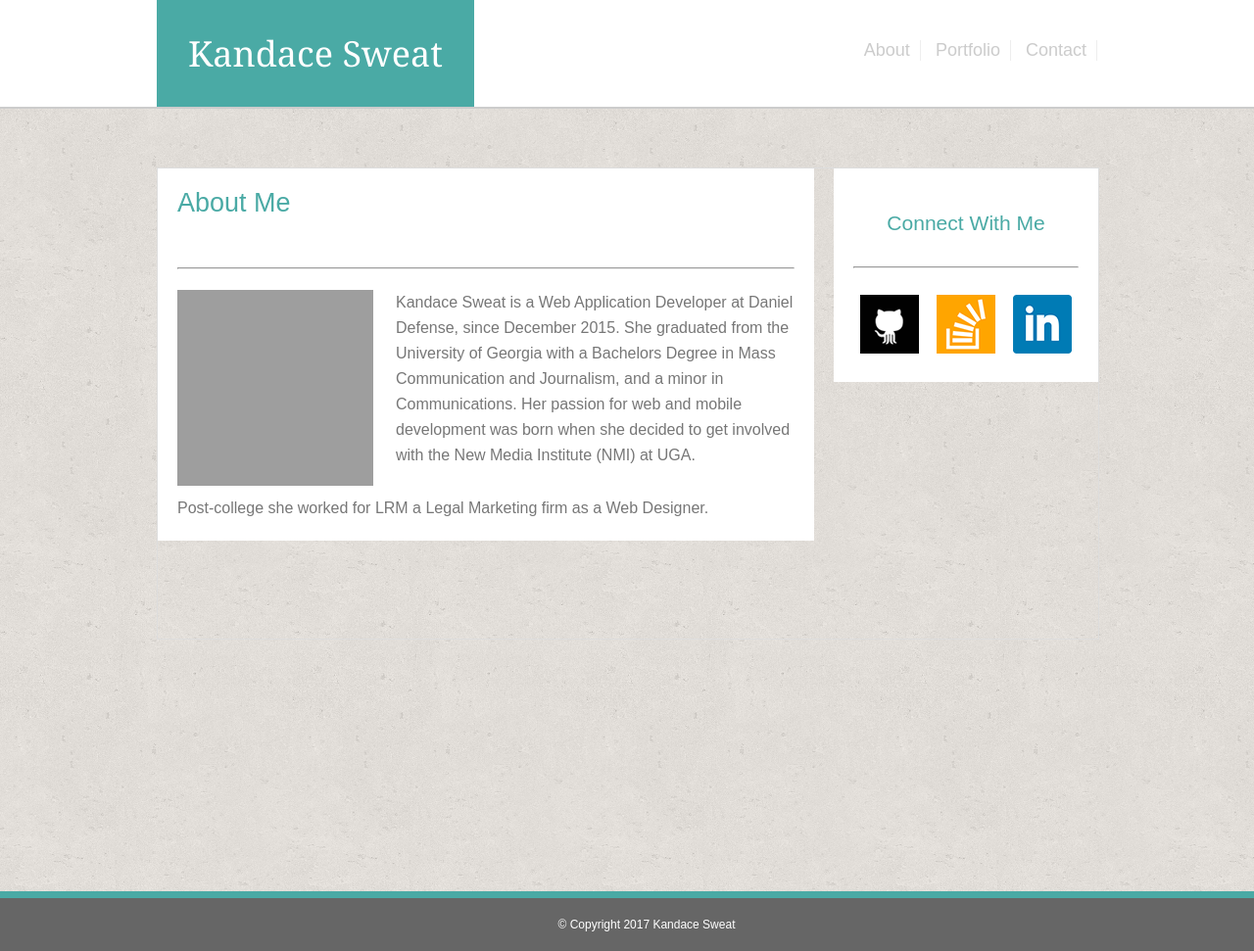
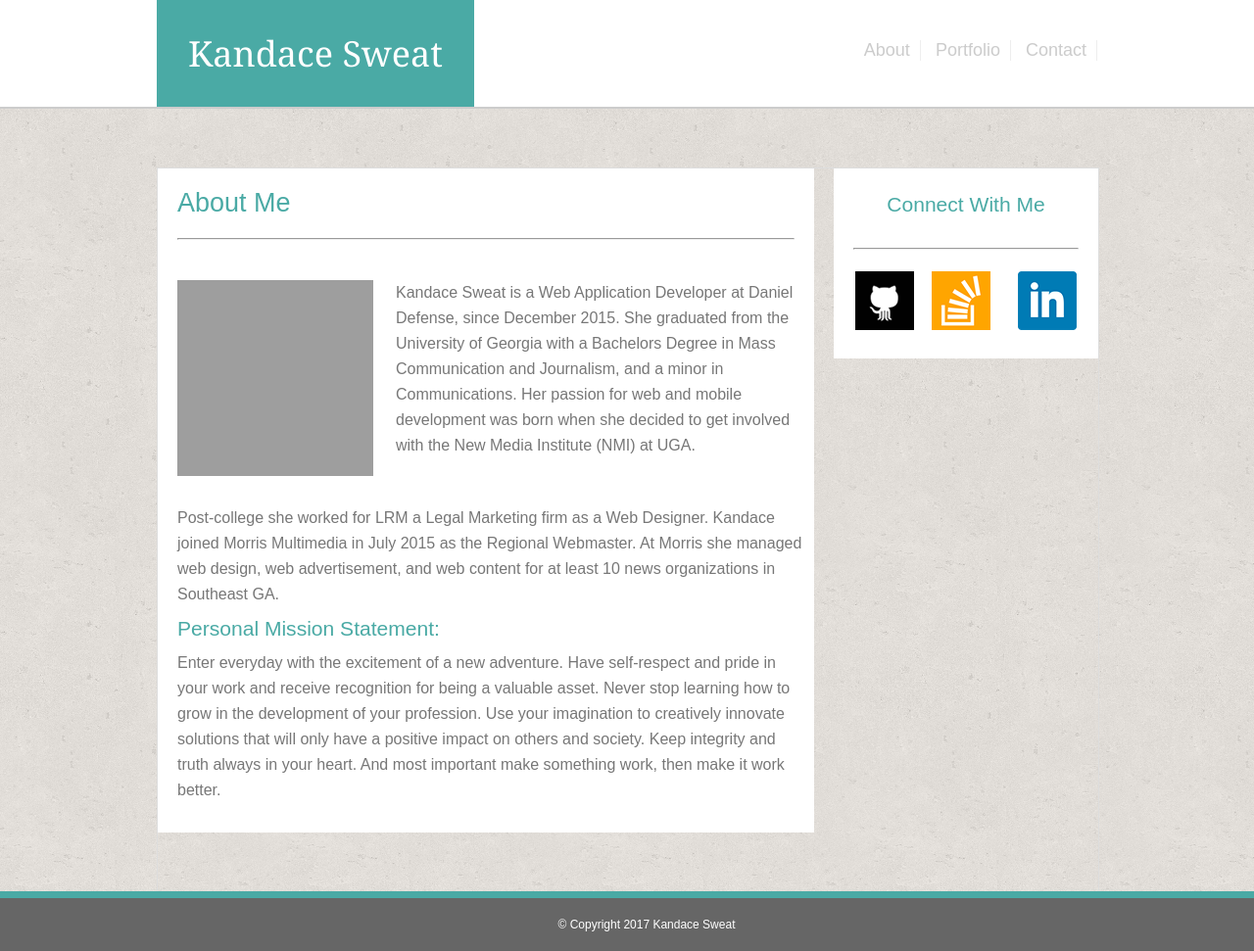
Before and after one commit to klsweat/Basic-Portfolio, a PHP site: page / in a window 1280 px wide. Shown: the whole page at 98% size. Run offline with PHP 8.4, Linux system fonts and the light colour scheme; grey boxes are pictures that could not be loaded.

Commit message:
Homework Final

```diff
--- a/assets/css/style.css
+++ b/assets/css/style.css
@@ -10,6 +10,10 @@ ul {
     list-style-type: none;
     margin: 0;
     padding: 0;
+}
+
+article {
+	padding: 10px 10px 10px 0px;
 }
 
 li {
@@ -42,13 +46,10 @@ section {
 	text-align: center;
 	color: #777;
 	background-color: #ffffff;
-
-
-
 }
 
 hr {
-	margin-top: 60px;
+	margin-top: 30px;
 	margin-right: 20px;
 }
 
@@ -94,7 +95,6 @@ h3 {
 	display: inline;
 	color: #4aaaa5;
 	font-weight: 200;
-
 }
 
 aside{
@@ -104,8 +104,7 @@ aside{
     width: 270px;
     color: #777;
     height: 100%;
-    padding: 44px 0px 29px 0px;
-
+    padding: 25px 0px 29px 0px;
 }
 
 footer {
@@ -127,7 +126,7 @@ p {
     line-height: 26px;
     font-size: 16px;
     width: 100%;
-
+    padding: 10px 0px 10px 0px;
 }
 
 a {
@@ -188,8 +187,6 @@ input {
 	min-height: 100%;
 	/* equal to footer height */
   	margin-bottom: -61px;
-
-
 }
 
 .wrapper:after {
@@ -201,6 +198,7 @@ input {
 .site-footer, .wrapper:after {
   padding: 20px;
 }
+
 .site-footer {
 }
 
@@ -258,7 +256,7 @@ input {
 }
 
 .social_icons {
-	padding: 27px;
+	padding: 22px;
 }
 
 .portfolio_row_1 {
--- a/index.html
+++ b/index.html
@@ -30,13 +30,11 @@
             <li><a href="contact.html">Contact</a></li>
           </ul>
         </nav>
-      </div>
+      </div><!--/wrapper-->
     </div><!--/header_block-->
 
 
-
     <div id="wrapper">
-
 
       <!--Main Content container-->
       <div id="content_container">
@@ -48,20 +46,25 @@
           <br>
           <!-- Article Section -->
           <article>
-
             <p>
               <img src="https://scontent-atl3-1.xx.fbcdn.net/v/t1.0-9/10150807_10201060308630365_2054256864_n.jpg?oh=08d9bb278d94fdc687cd92bed8c44b50&oe=591D2675" width="200" height="200" alt="Kandace Sweat" id="bio-image">
                 Kandace Sweat is a Web Application Developer at Daniel Defense, since December 2015. She graduated from the University of Georgia with a Bachelors Degree in Mass Communication and Journalism, and a minor in Communications. Her passion for web and mobile development was born when she decided to get involved with the New Media Institute (NMI) at UGA.
             </p>
             <p>
-                Post-college she worked for LRM a Legal Marketing firm as a Web Designer.
+                Post-college she worked for LRM a Legal Marketing firm as a Web Designer. Kandace joined Morris Multimedia in July 2015 as the Regional Webmaster. At Morris she managed web design, web advertisement, and web content for at least 10 news organizations in Southeast GA.
+            </p>
+
+            <br>
+            <br>
+            <br>
+
+            <h3 style="float:left;">Personal Mission Statement:</h3>
+              <p>
+                Enter everyday with the excitement of a new adventure. Have self-respect and pride in your work and receive recognition for being a valuable asset. Never stop learning how to grow in the development of your profession. Use your imagination to creatively innovate solutions that will only have a positive impact on others and society. Keep integrity and truth always in your heart. And most important make something work, then make it work better.
               </p>
 
 
           </article>
-
-
-
         </section>
 
         <aside>
@@ -80,9 +83,8 @@
             <a href="http://stackoverflow.com/users/7425812/ksweat?tab=profile">
               <div id="stack"></div>
             </a>
-          </div>
+          </div><!--/social_icons-->
         </aside>
-
 
 
     </div><!--/content_container-->
```
Also changed, not shown: 1 other file. Lines whose indentation alone changed are shown as unchanged.
